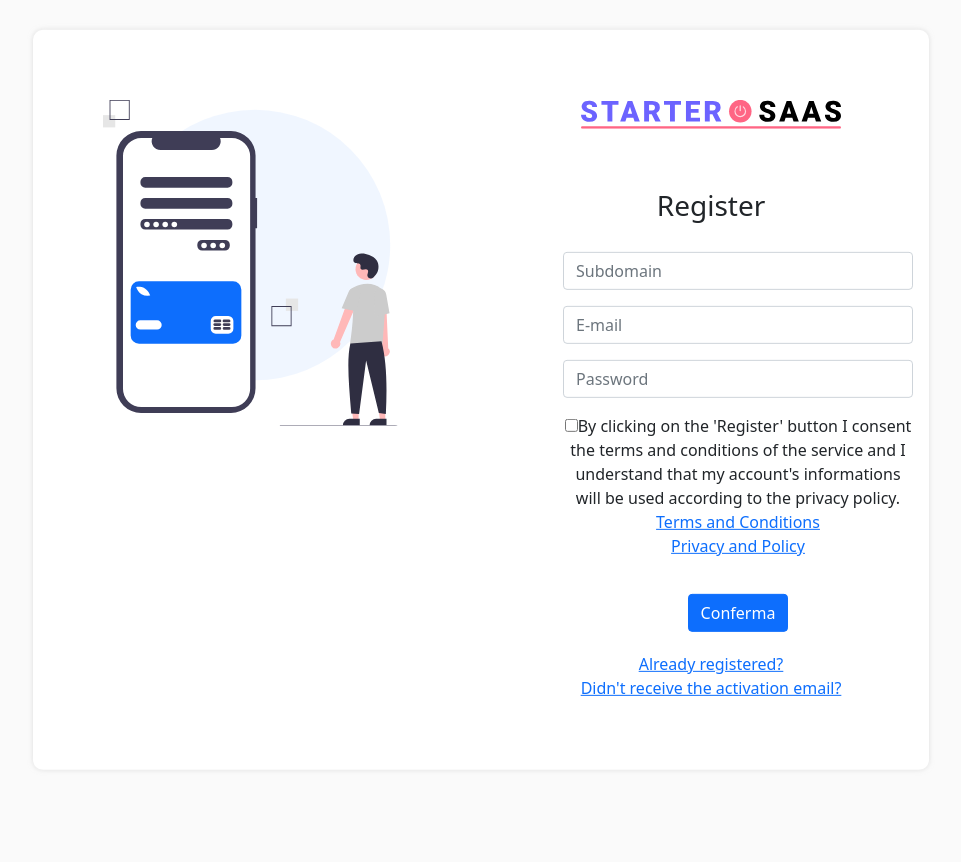
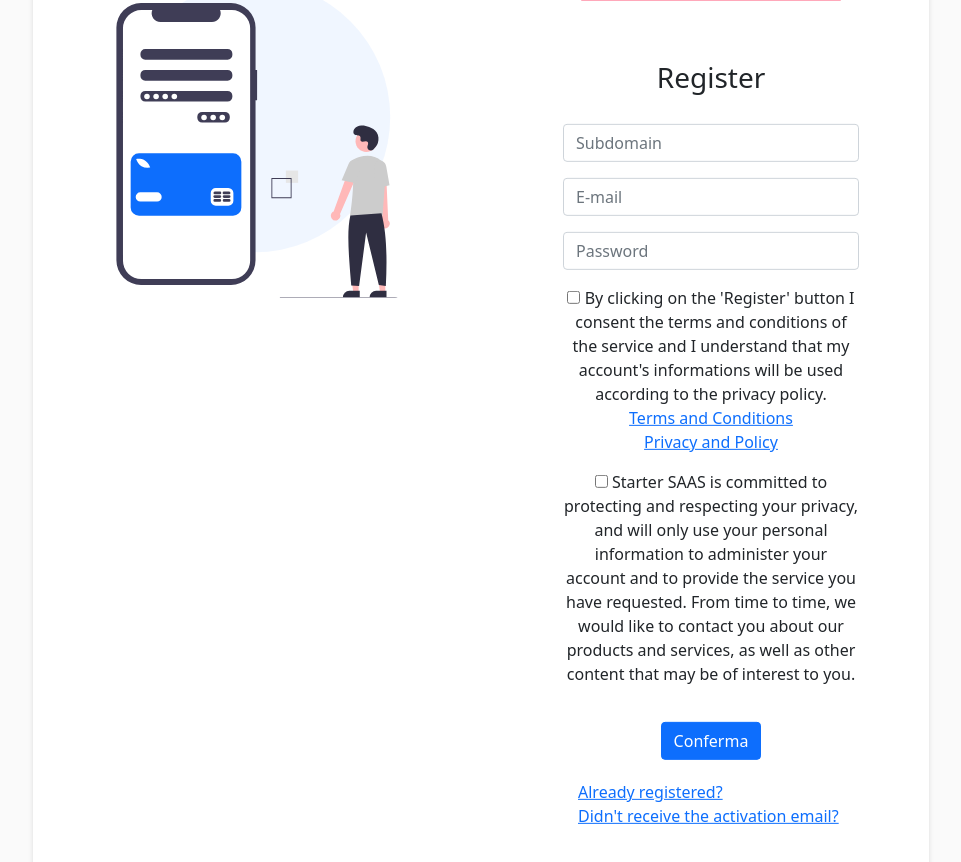
Before and after one commit to devinterface/startersaas-react-spa, a React (Create React App) app: page /auth/register in a window 1280 px wide. Shown: the top 862 px of the page, without its empty margins (159-1120 px from the left). Before the commit the page ends 800 px from the top, so only its background shows below. Built offline with nearby package versions, Linux system fonts and the light colour scheme; no server answers; what react-stripe-elements would draw is missing.

Commit message:
privacy and marketing accepted

```diff
--- a/src/app/pages/auth/RegisterPage.js
+++ b/src/app/pages/auth/RegisterPage.js
@@ -17,7 +17,7 @@ const RegisterPage = (props) => {
     subdomain: yup.string().matches(/^[a-z0-9](-?[a-z0-9])*$/, { excludeEmptyString: false, message: t('Invalid subdomain format') }).lowercase().required(),
     email: yup.string().lowercase().email().required(),
     password: yup.string().min(8).required(),
-    policy: yup.boolean()
+    privacyAccepted: yup.boolean()
       .required(t('The terms and conditions must be accepted.'))
       .oneOf([true], t('The terms and conditions must be accepted.'))
   })
@@ -36,7 +36,6 @@ const RegisterPage = (props) => {
   })
 
   const onSubmit = async data => {
-    delete data.policy
     try {
       const response = await mutation.mutateAsync(data)
       if (response) {
@@ -65,22 +64,32 @@ const RegisterPage = (props) => {
           <input type='password' className='form-control custom-input' maxLength='256' name='password' data-name='Password' placeholder='Password' id='password' required='' {...register('password', { required: true })} />
         </FormGroup>
         <FormGroup>
-          <small id='policyHelp' className='form-text text-muted'>{errors.policy?.message}</small>
+          <small id='privacyAcceptedHelp' className='form-text text-muted'>{errors.privacyAccepted?.message}</small>
           <input
-            type='checkbox' id='policy' name='policy' data-name='Checkbox'
+            type='checkbox' id='privacyAccepted' name='policy' data-name='Checkbox'
             className='w-checkbox-input checkbox'
-            {...register('policy', { required: true })}
-            aria-describedby='policyHelp'
+            {...register('privacyAccepted', { required: true })}
+            aria-describedby='privacyAcceptedHelp'
           />
-          <span className='checkbox-label w-form-label'>{t("By clicking on the 'Register' button I consent the terms and conditions of the service and I understand that my account's informations will be used according to the privacy policy.")}</span>
+          <span className='checkbox-label w-form-label text-justify'>&nbsp;{t("By clicking on the 'Register' button I consent the terms and conditions of the service and I understand that my account's informations will be used according to the privacy policy.")}</span>
           <br />
           <a href='/' target='_blank'>{t('Terms and Conditions')}</a>
           <br />
           <a href='/' target='_blank'>{t('Privacy and Policy')}</a>
         </FormGroup>
+        <FormGroup>
+          <small id='marketingAcceptedHelp' className='form-text text-muted'>{errors.marketingAccepted?.message}</small>
+          <input
+            type='checkbox' id='marketingAccepted' name='policy' data-name='Checkbox'
+            className='w-checkbox-input checkbox'
+            {...register('marketingAccepted')}
+            aria-describedby='marketingAcceptedHelp'
+          />
+          <span className='checkbox-label w-form-label text-justify'>&nbsp;{t('Starter SAAS is committed to protecting and respecting your privacy, and will only use your personal information to administer your account and to provide the service you have requested. From time to time, we would like to contact you about our products and services, as well as other content that may be of interest to you.')}</span>
+        </FormGroup>
         <input type='submit' value='Conferma' className='btn btn-primary m-t-20' />
       </Form>
-      <Col sm={12} className='text-center m-t-20'>
+      <Col sm={12} className='text-justify m-t-20'>
         <Link to='/auth/login'>{t('Already registered?')}</Link><br />
         <Link to={{ pathname: '/auth/resend-activation' }}>{t('Didn\'t receive the activation email?')}</Link><br />
       </Col>
--- a/src/app/pages/auth/ResetPasswordPage.js
+++ b/src/app/pages/auth/ResetPasswordPage.js
@@ -42,7 +42,7 @@ const ResetPasswordPage = (props) => {
       <Form id='email-form' name='email-form' data-name='Email Form' className='form' onSubmit={handleSubmit(onSubmit)}>
         <FormGroup>
           <small id='passwordResetTokenHelp' className='form-text text-muted'>{errors.passwordResetToken?.message}</small>
-          <input className='form-control custom-input' type='string' maxLength='256' name='passwordResetToken' data-name='Token' placeholder='passwordResetToken' id='passwordResetToken' required='' {...register('passwordResetToken', { required: true })} />
+          <input className='form-control custom-input' type='string' maxLength='256' name='passwordResetToken' data-name='Token' placeholder='Token' id='passwordResetToken' required='' {...register('passwordResetToken', { required: true })} />
           <p>{errors.passwordResetToken?.message}</p>
         </FormGroup>
         <FormGroup>
--- a/src/css/authLayout/auth.css
+++ b/src/css/authLayout/auth.css
@@ -25,7 +25,6 @@
 
 .card-auth form{
   margin: 0 auto;
-  width: 350px;
 }
 
 .carousel-control-prev, .carousel-control-next{
```
